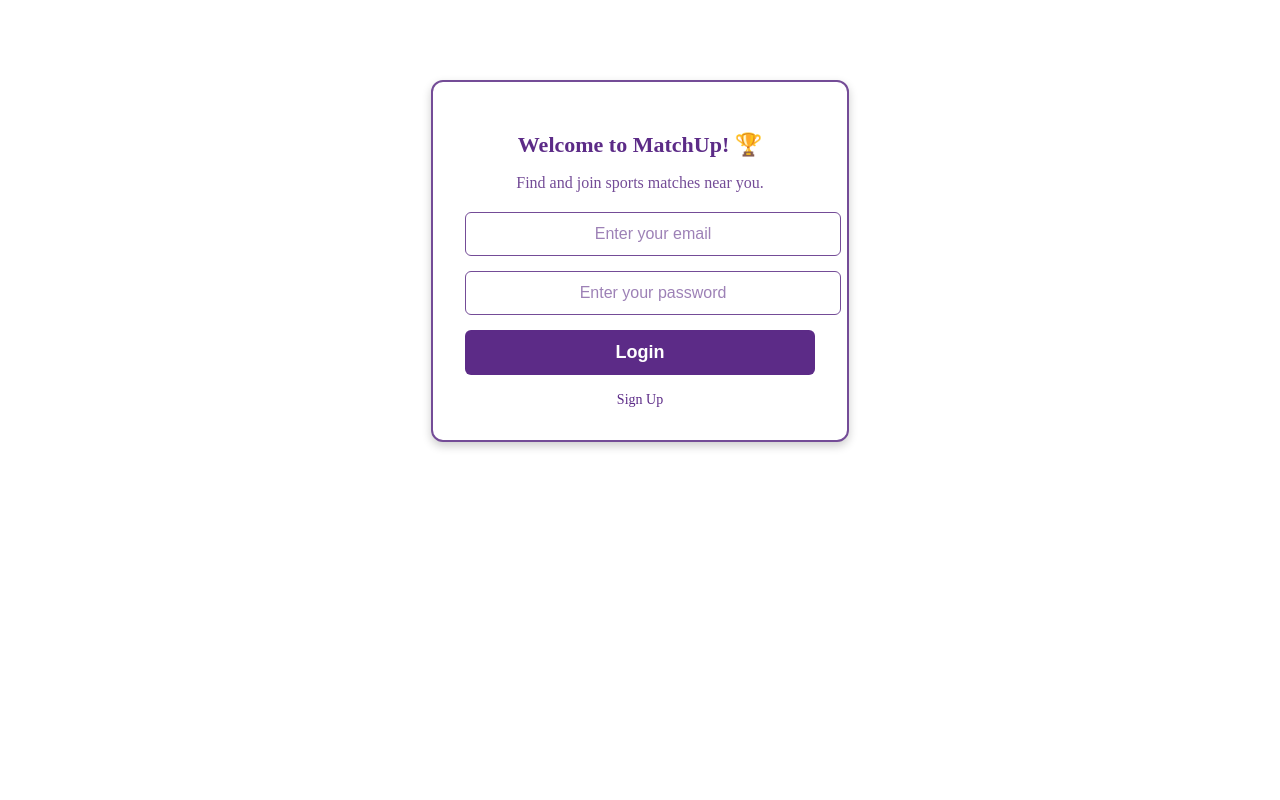
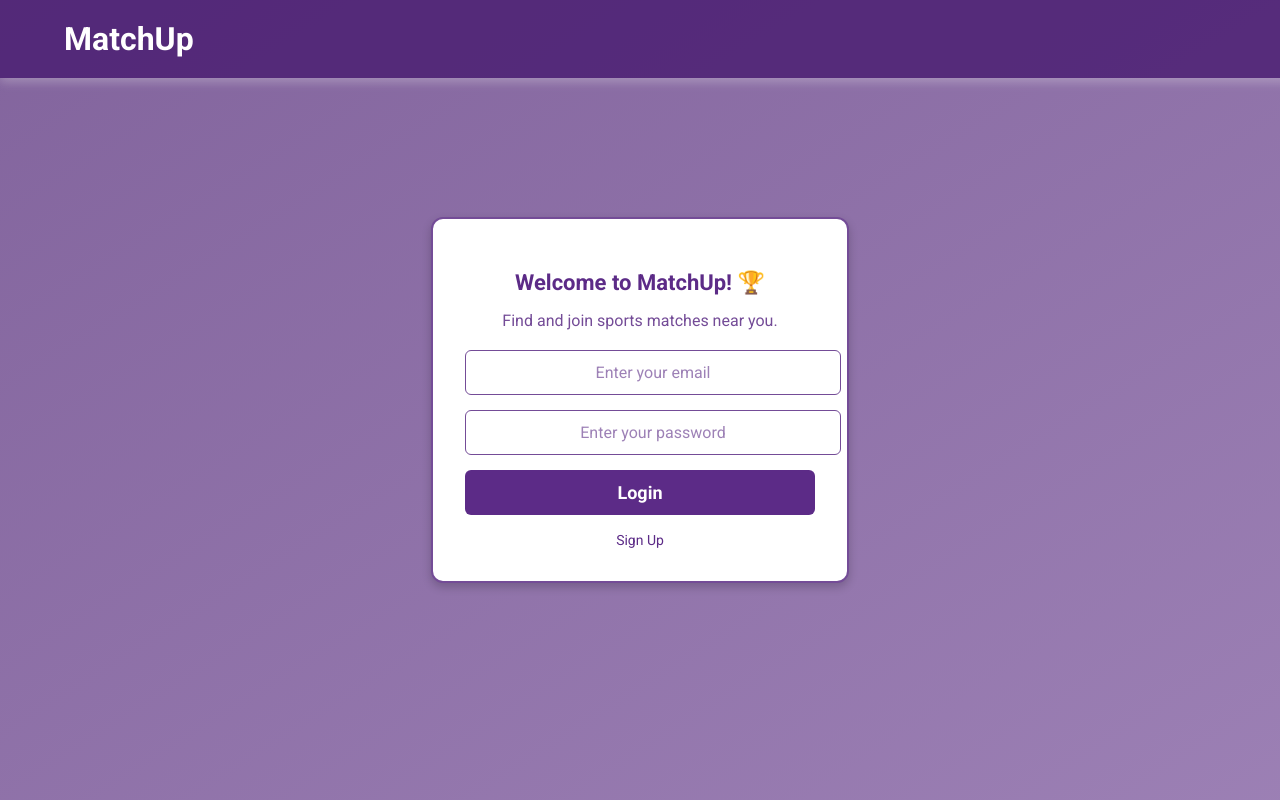
Before and after one commit to BT3103AppDev1/l1-finaltermproject-2425s2l1_group_07, a Vue app: page /Login in a window 1280 px wide. Built offline with nearby package versions, Linux system fonts and the light colour scheme.

Commit message:
styles fixes

```diff
--- /dev/null
+++ b/src/assets/global.css
@@ -0,0 +1,9 @@
+* {
+    font-family: 'Roboto', sans-serif;
+  }
+
+  body {
+    background-color: #f9f9f9;
+    color: #333;
+
+  }
--- a/src/components/LandingPage.vue
+++ b/src/components/LandingPage.vue
@@ -180,11 +180,19 @@
     transition: all 0.3s ease;
     box-shadow: 0 4px 10px rgba(0, 0, 0, 0.2);
     text-decoration: none;
+    position: relative;
   }
 
-  .signup-btn:hover {
-    background-color:  #744c97;
-    transform: translateY(-2px);
+.arrow {
+  margin-left: 5px; /* Adds space between text and arrow */
+  margin-top: 2px;
+  display: inline-block;
+  transition: transform 0.3s ease; /* Smooth transition for the arrow */
+}
+
+.signup-btn:hover {
+    color:  #5c2b87;
+    background-color: white;
   }
 
 .signup-btn:hover .arrow {
--- a/src/components/Login.vue
+++ b/src/components/Login.vue
@@ -1,6 +1,7 @@
 <template>
     <div>
       <div class="login-container">
+        <router-link to="/" class="logo">MatchUp</router-link>
         <div class="login-card">
           <h2>Welcome to MatchUp! 🏆</h2>
           <p class="subtitle">Find and join sports matches near you.</p>
@@ -56,15 +57,39 @@
   </script>
 
   <style scoped>
-  /* Centered Login Box */
-  .login-container {
+
+.logo {
+    font-size: 32px;
+    font-weight: 700;
     display: flex;
-    justify-content: center;
-    align-items: center;
-    flex-grow: 1;
+    padding: 20px 5%;
+    margin: 0; /* Remove margin to avoid extra space */
+    position: fixed; /* Fix logo to the top */
+    top: 0;
+    left: 0;
     width: 100%;
-    margin-top: 80px;
+    z-index: 1;
+    background: rgba(72, 27, 112, 0.8);
+    box-shadow: 0px 4px 10px rgba(242, 238, 238, 0.3);
+    color: white;
+    text-decoration: none;
   }
+
+/* Centered Login Box */
+.login-container {
+  display: flex;
+  justify-content: center;
+  align-items: center;
+  flex-direction: column;
+  position: absolute;
+  top: 0;
+  left: 0;
+  right: 0;
+  bottom: 0;
+  width: 100%;
+  background: linear-gradient(to right bottom, rgba(72, 27, 112, 0.67), rgba(116, 76, 151, 0.7));
+}
+
 
   .login-card {
     background: white;
--- a/src/components/Signup.vue
+++ b/src/components/Signup.vue
@@ -2,6 +2,9 @@
     <div>
 
       <div class="signup-container">
+        <div class="logo">MatchUp</div>
+        <router-link to="/" class="logo">MatchUp</router-link>
+
         <div class="signup-card">
           <h2>Create Your Account</h2>
           <p class="subtitle">Join MatchUp and start playing!</p>
@@ -46,13 +49,41 @@
   </script>
 
   <style scoped>
-  .signup-container {
+
+.logo {
+    font-size: 32px;
+    font-weight: 700;
     display: flex;
-    justify-content: center;
-    align-items: center;
-    height: 100vh;
-    background: url('/signup-bg.jpg') no-repeat center center/cover;
+    padding: 20px 5%;
+    margin: 0; /* Remove margin to avoid extra space */
+    position: fixed; /* Fix logo to the top */
+    top: 0;
+    left: 0;
+    width: 100%;
+    z-index: 1;
+    background: rgba(72, 27, 112, 0.8);
+    box-shadow: 0px 4px 10px rgba(242, 238, 238, 0.3);
+    color: white;
+    text-decoration: none;
   }
+
+.signup-container {
+  display: flex;
+  justify-content: center;
+  align-items: center;
+  min-height: 100vh; /* Ensure it takes up the full height of the viewport */
+  width: 100%; /* Make sure the width is 100% */
+  background: url('/signup-bg.jpg') no-repeat center center/cover; /* Background image */
+  background: linear-gradient(to right bottom, rgba(72, 27, 112, 0.67), rgba(116, 76, 151, 0.7)); /* Fallback gradient */
+  position: absolute; /* Ensure the background covers the entire page */
+  top: 0;
+  left: 0;
+  right: 0;
+  bottom: 0;
+
+}
+
+
   .signup-card {
     background: white;
     padding: 2rem;
--- a/src/main.js
+++ b/src/main.js
@@ -1,6 +1,7 @@
 import { createApp } from "vue";
 import App from "./App.vue";
 import router from "@/router/Router.js";
+import "./assets/global.css";
 
 const app = createApp(App);
 
```
